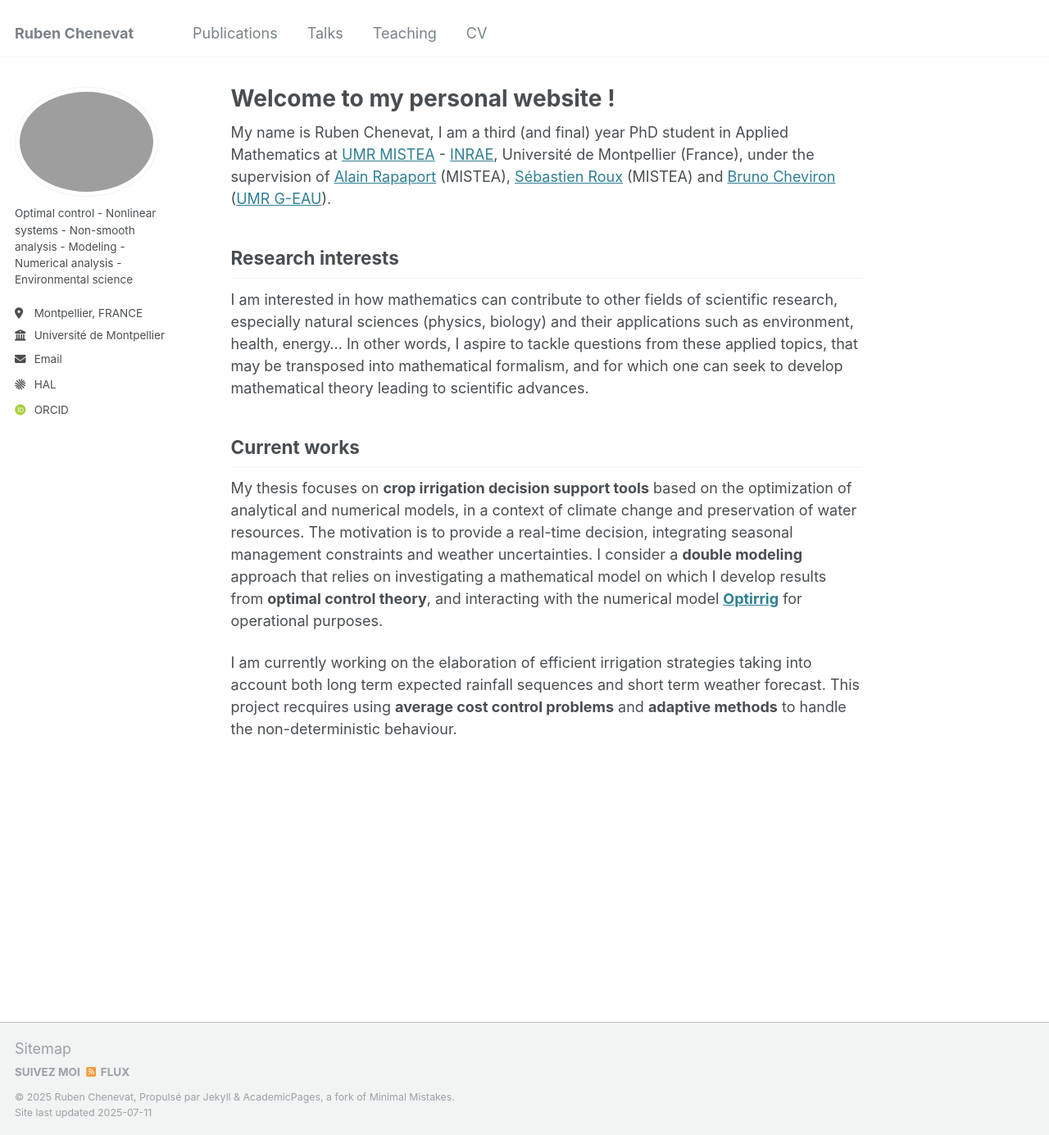
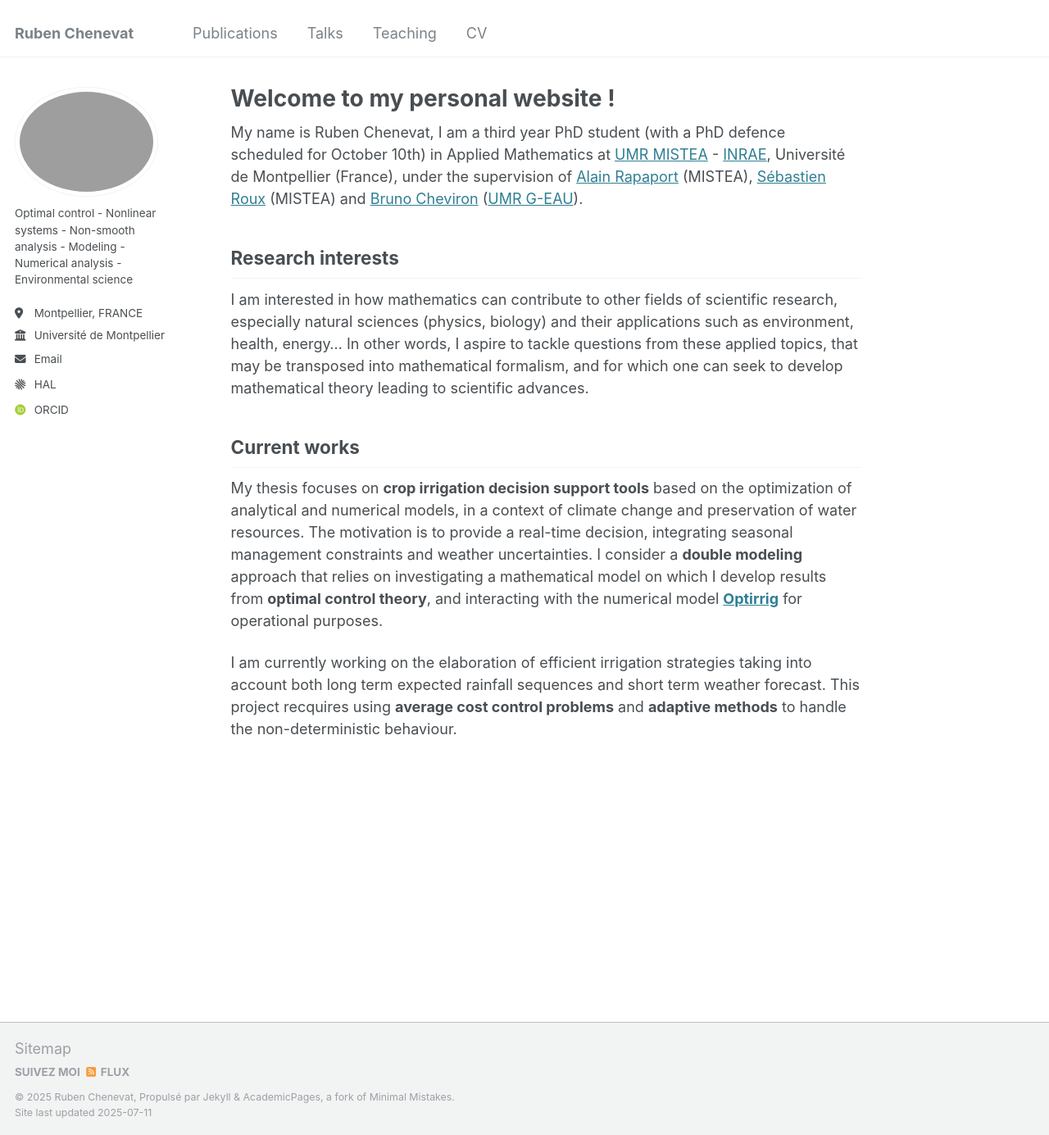
Before and after one commit to rubenchenevat/rubenchenevat.github.io, a Jekyll site: the page built from _pages/about.md, in a window 1280 px wide and 1385 px high. Shown: the whole window at 82% size. Built offline with Jekyll 4.4.1, drawn with Linux system fonts in a browser that asks for light colours; some web fonts are replaced.

Commit message:
Update about.md

```diff
--- a/_pages/about.md
+++ b/_pages/about.md
@@ -7,7 +7,7 @@ redirect_from:
   - /about.html
 ---
 
-My name is Ruben Chenevat, I am a third (and final) year PhD student in Applied Mathematics at [UMR MISTEA](https://eng-mistea.montpellier.hub.inrae.fr/) - [INRAE](https://www.inrae.fr/en), Université de Montpellier (France), under the supervision of [Alain Rapaport](https://sites.google.com/site/alainrapaport/) (MISTEA), [Sébastien Roux](https://www.researchgate.net/profile/Sebastien-Roux-2) (MISTEA) and [Bruno Cheviron](https://www.researchgate.net/profile/Bruno-Cheviron) ([UMR G-EAU](https://www.g-eau.fr/index.php/en/)).
+My name is Ruben Chenevat, I am a third year PhD student (with a PhD defence scheduled for October 10th) in Applied Mathematics at [UMR MISTEA](https://eng-mistea.montpellier.hub.inrae.fr/) - [INRAE](https://www.inrae.fr/en), Université de Montpellier (France), under the supervision of [Alain Rapaport](https://sites.google.com/site/alainrapaport/) (MISTEA), [Sébastien Roux](https://www.researchgate.net/profile/Sebastien-Roux-2) (MISTEA) and [Bruno Cheviron](https://www.researchgate.net/profile/Bruno-Cheviron) ([UMR G-EAU](https://www.g-eau.fr/index.php/en/)).
 
 
 Research interests
```
